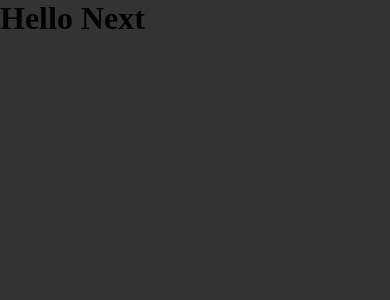
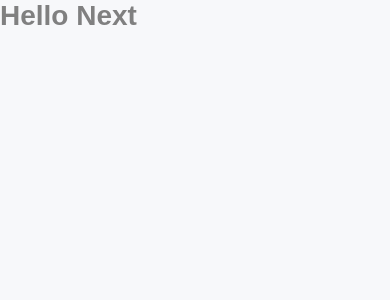
Before and after one commit to Yan-Gurgel/podcastrnext, a Next.js app: page / in a window 390 px wide. Shown: the top 300 px of the page. Built offline with nearby package versions, Linux system fonts and the light colour scheme.

Commit message:
finalizado estilos globais

```diff
--- a/src/styles/global.scss
+++ b/src/styles/global.scss
@@ -22,7 +22,35 @@
   }
 
 
+@media (max-width: 1080px){
+    html {
+        font-size: 93.75%; //15px
+    }
+}
+
+@media (max-width: 720px){
+    html {
+        font-size: 87.5%; //14px
+    }
+}
+
 body {
-    background: #333;
+    background: var(--gray-50)
+}
 
+body, input, textarea, button {
+    font: 500 1rem sans-serif;
+    color: var(--gray-500);
 }
+
+h1 {
+    font-size: 2rem;
+}
+
+h2 {
+    font-size: 1.5rem;
+}
+
+button {
+    cursor: pointer;
+}
```
